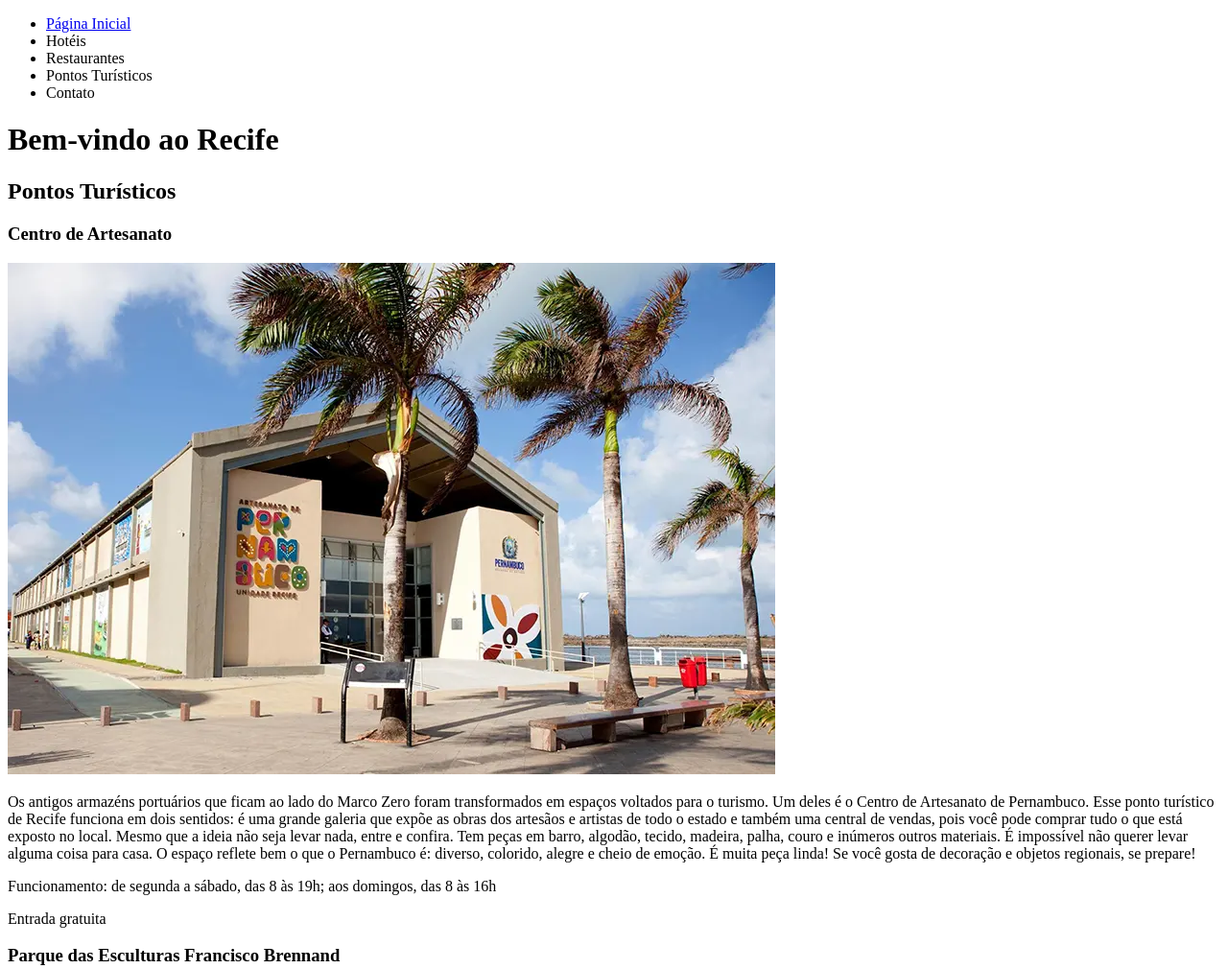
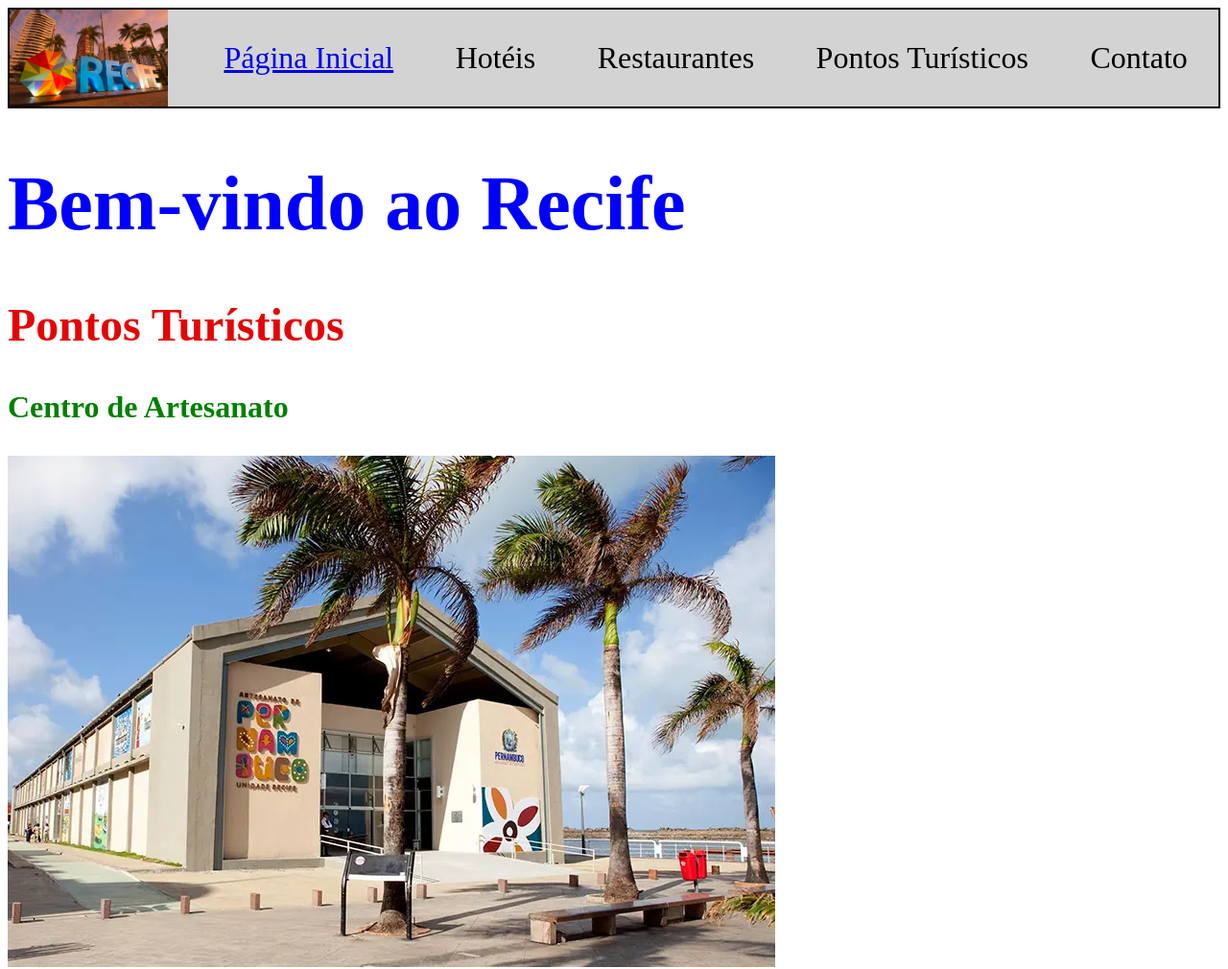
Before and after one commit to LeilsonSSilva/Atividade_CP_Recife, a plain HTML site: page pontos_turísticos_antigos.html in a window 1280 px wide. Shown: the top 1010 px of the page at 96% size. Drawn offline with Linux system fonts and the light colour scheme.

Commit message:
css adicionado

```diff
--- /dev/null
+++ b/index.css
@@ -0,0 +1,40 @@
+header{
+    border: 2px solid black;
+    font-size: 2rem;
+    background-image: url(a-cidade-letreiro.jpg);
+    background-repeat: no-repeat;
+    background-size: contain;
+    background-color: lightgray;
+}
+
+ul{
+    list-style: none;
+    display: flex;
+    justify-content: space-evenly;
+}
+
+h1{
+    color: blue;
+    font-size: 5rem;
+}
+
+h2{
+    color: rgb(228, 6, 6);
+    font-size: 3rem;
+}
+
+p{
+    font-size: 2rem;
+    text-align: justify;
+}
+
+#rodape{
+    font-size: 1rem;
+    color: rgb(131, 69, 7);
+    justify-content: space-around;
+
+}
+
+span{
+    color: forestgreen;
+}
--- /dev/null
+++ b/pontos_turísticos_antigos.css
@@ -0,0 +1,44 @@
+header{
+    border: 2px solid black;
+    font-size: 2rem;
+    background-image: url(a-cidade-letreiro.jpg);
+    background-repeat: no-repeat;
+    background-size: contain;
+    background-color: lightgray;
+}
+
+ul{
+    list-style: none;
+    display: flex;
+    justify-content: space-around;
+    margin-left: 40mm;
+}
+
+h1{
+    color: blue;
+    font-size: 5rem;
+}
+
+h2{
+    color: rgb(228, 6, 6);
+    font-size: 3rem;
+}
+
+h3{
+    color: green;
+    font-size: 2rem;
+}
+
+p{
+    font-size: 2rem;
+    text-align: justify;
+}
+
+div{
+    font-size: 1rem;
+    color: rgb(7, 7, 131);
+}
+
+span{
+    color: forestgreen;
+}
--- a/pontos_turísticos_antigos.html
+++ b/pontos_turísticos_antigos.html
@@ -4,8 +4,8 @@
   <meta charset="UTF-8">
   <meta http-equiv="X-UA-Compatible" content="IE=edge">
   <meta name="viewport" content="width=device-width, initial-scale=1.0">
-  <link rel="stylesheet" href="style.css">
-  <title>Document</title>
+  <link rel="stylesheet" href="pontos_turísticos_antigos.css">
+  <title>Bem-vindo ao Recife</title>
 </head>
 <body>
   <header>
```
Also changed, not shown: index.html (+10 -8 lines), 1 other file.
